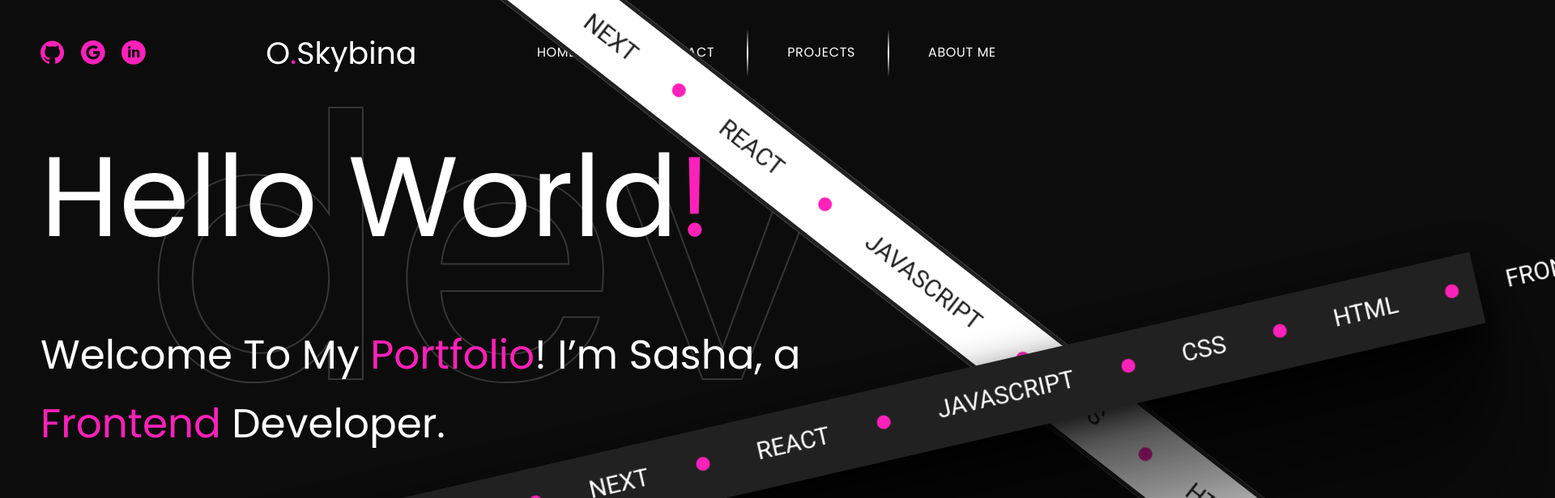
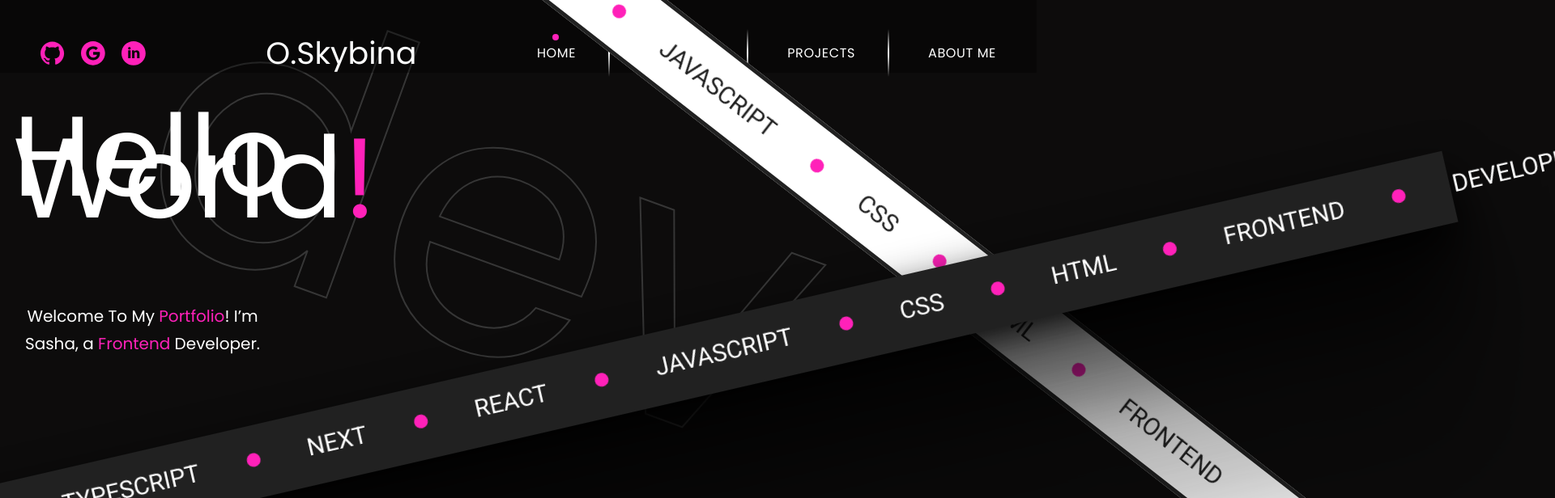
Before and after one commit to SashaSkybina11/MyPortfolio-, a Next.js app: page / in a window 1280 px wide. Shown: the top 616 px of the page at 81% size, 1920 px wide, since content can reach past the window. Built offline with nearby package versions, Linux system fonts and the light colour scheme.

Commit message:
Update components Header - Adaptive, solving the font problem

```diff
--- a/app/Page.module.css
+++ b/app/Page.module.css
@@ -1,21 +1,82 @@
 .main {
+  position: relative;
+  padding: 50px 16px;
+  margin: 0 auto;
+}
+
+.content {
+  max-width: 320px;
+  font-family: var(--font-family);
+  color: var(--white);
+  text-align: center;
+  user-select: none;
+  z-index: 2;
+
   position: relative;
 }
 
+.title {
+  font-weight: 400;
+  font-size: 60px;
+  margin-bottom: 70px;
+  font-family: var(--font-family);
+}
+
+.title span {
+  color: var(--rose);
+}
+
+.descr {
+  font-size: 20px;
+  line-height: 170%;
+}
+
+.descr span {
+  color: var(--rose);
+}
+
+.whiteLine,
+.grayLine {
+  display: none;
+}
+
+/* Content behind */
+
+.behind {
+  font-weight: 400;
+  font-size: 220px;
+  line-height: 170%;
+  text-transform: lowercase;
+
+  transform: translate(0%, 0%) rotate(20deg);
+
+  position: absolute;
+  top: 0;
+  left: 0;
+
+  color: transparent;
+  -webkit-text-stroke: 1px #363636;
+
+  user-select: none;
+  pointer-events: none;
+
+  z-index: 0;
+}
+
+@media only screen and (min-width: 768px) {
+  .page-container {
+    padding-inline: 50px;
+  }
+
+  .page-shell {
+    height: calc(100vh - 130px);
+    padding-block: 60px 120px;
+  }
+
   .content {
-  max-width: 980px;
     padding-top: 40px;
-  position: relative;
-
-  /* text-transform: capitalize; */
-  font-family: var(--font-family);
-  color: var(--white);
     line-height: 347%;
     line-height: 170%;
-
-  user-select: none;
-
-  z-index: 2;
   }
 
   .title {
@@ -24,23 +85,28 @@
     margin-bottom: 140px;
   }
 
-.title span {
-  color: var(--rose);
+  .behind {
+    font-size: 454px;
+    top: -205px;
+    left: 176px;
+
+    -webkit-text-stroke: 2px #363636;
+  }
 }
 
-.descr {
-  font-size: 50px;
-  line-height: 170%;
+@media only screen and (min-width: 1024px) {
+  .page-shell {
+    height: calc(100vh - 130px);
+    padding: 60px 120px;
+  }
 }
 
-.descr span {
-  color: var(--rose);
-}
-
+@media only screen and (min-width: 1024px) {
   /* Lines */
 
   .whiteLine,
   .grayLine {
+    display: block;
     user-select: none;
   }
 
@@ -179,28 +245,9 @@
   .grayLine:hover .track {
     animation-play-state: paused;
   }
-
-/* Content behind */
-
-.behind {
-  font-weight: 400;
-  font-size: 454px;
-  line-height: 170%;
-  text-transform: lowercase;
-
-  position: absolute;
-  top: -205px;
-  left: 176px;
-
-  color: transparent;
-  -webkit-text-stroke: 2px #363636;
-
-  user-select: none;
-
-  z-index: 0;
 }
 
-/* loading */
+/* #region  LOADING  */
 
 .loading {
   color: var(--rose);
@@ -250,7 +297,9 @@
   }
 }
 
-/* notFound */
+/* #endregion */
+
+/* #region NOTFOUND */
 
 .notFound {
   min-height: 100vh;
@@ -299,3 +348,5 @@
     transform: translateY(0);
   }
 }
+
+/* #endregion */
--- a/app/globals.css
+++ b/app/globals.css
@@ -1,4 +1,8 @@
 @import "tailwindcss";
+
+.hide {
+  display: none;
+}
 
 :root {
   --grey: #212121;
@@ -25,6 +29,16 @@ textarea {
   font: inherit;
 }
 
+h1,
+h2,
+h3,
+h4,
+h5,
+h6,
+p {
+  margin: 0;
+}
+
 html {
   height: 100%;
   margin: 0;
@@ -36,25 +50,26 @@ body {
   margin: 0;
   background: var(--background);
   color: var(--white);
-  font-family: var(--font-family), sans-serif;
+  font-family: var(--font-family);
   overflow: hidden;
 
   opacity: 0;
   animation: fadeIn 4s ease forwards;
 }
 
-.page-shell {
-  height: calc(100vh - 130px);
-  padding-block: 60px 120px;
-  /* overflow: hidden; */
-}
+/* .page-shell {
+  /* меняй везде єто */
+/* height: calc(100vh - 130px);
+  padding: 60px 120px; */
+/* overflow: hidden;
+} */
 
-.page-container {
+/* .page-container {
   width: 100%;
   margin: 0;
   padding-inline: 50px;
   scroll-snap-type: x mandatory;
-}
+} */
 
 @keyframes fadeIn {
   from {
--- a/app/page.tsx
+++ b/app/page.tsx
@@ -3,7 +3,7 @@ import { skills } from "@/types/skills";
 
 const Page = () => {
   return (
-    <main className={`page-shell page-container ${css.main}`}>
+    <main className={css.main}>
       <div className={css.content}>
         <h1 className={css.title}>
           Hello World<span>!</span>
--- a/components/Header/Header.module.css
+++ b/components/Header/Header.module.css
@@ -1,18 +1,103 @@
 .header {
+  height: 80px;
   width: 100%;
-  height: 130px;
-  padding: 35px 50px;
-  gap: 20px;
-
-  display: flex;
-  flex-direction: row;
-  justify-content: space-between;
-  align-items: center;
 
   position: relative;
   z-index: 5;
-  /* background: var(--background); */
-  background-color: transparent;
+
+  /* background-color: transparent; */
+  border-bottom: 2px solid rgba(255, 0, 157, 0.292);
+  background: rgba(0, 0, 0, 0.35);
+}
+
+.containerHeader {
+  max-width: 375px;
+  margin: 0 auto;
+  padding: 20px 20px;
+
+  display: flex;
+  justify-content: space-between;
+  align-items: center;
+}
+
+/* social links */
+
+.social {
+  display: none;
+}
+
+/* Logo */
+
+.logo {
+  display: block;
+}
+
+.logoDescr span {
+  font-family: var(--font-family);
+  font-weight: 400;
+  font-size: 28px;
+
+  color: var(--white);
+}
+
+.logoDescr span {
+  display: inline-block;
+  animation: logoWave 3s ease-in-out infinite;
+}
+
+.logoDescr span:nth-child(1) {
+  animation-delay: 0s;
+}
+.logoDescr span:nth-child(2) {
+  animation-delay: 0.15s;
+}
+.logoDescr span:nth-child(3) {
+  animation-delay: 0.3s;
+}
+.logoDescr span:nth-child(4) {
+  animation-delay: 0.45s;
+}
+.logoDescr span:nth-child(5) {
+  animation-delay: 0.6s;
+}
+.logoDescr span:nth-child(6) {
+  animation-delay: 0.75s;
+}
+.logoDescr span:nth-child(7) {
+  animation-delay: 0.9s;
+}
+.logoDescr span:nth-child(8) {
+  animation-delay: 1.05s;
+}
+.logoDescr span:nth-child(9) {
+  animation-delay: 1.2s;
+}
+
+@keyframes logoWave {
+  0%,
+  100% {
+    color: var(--white);
+  }
+  50% {
+    color: var(--rose);
+  }
+}
+
+/* Navigation */
+
+.navWrap {
+  display: none;
+}
+
+@media only screen and (min-width: 768px) {
+  .header {
+    height: 90px;
+    border-bottom: none;
+  }
+  .containerHeader {
+    max-width: 768px;
+    margin: 0 auto;
+    padding: 18px 26px;
   }
 
   /* social links */
@@ -25,9 +110,6 @@
     align-items: center;
   }
 
-.socialLink {
-}
-
   .icon {
     fill: var(--rose);
     transition:
@@ -36,9 +118,7 @@
   }
 
   .icon:hover {
-  /* fill: rgb(255, 192, 74); */
     fill: rgb(223, 25, 114);
-
     transform: scale(1.3);
   }
 
@@ -46,8 +126,9 @@
     fill: rgb(255, 192, 74);
   }
 
-/* Logo */
-
+  .logo {
+    display: block;
+  }
   .logoDescr span {
     font-family: var(--font-family);
     font-weight: 400;
@@ -57,7 +138,9 @@
     color: var(--white);
 
     display: inline-block;
-  transition: all 0.25s cubic-bezier(0.25, 1, 0.5, 1);
+    transition:
+      transform 0.25s cubic-bezier(0.25, 1, 0.5, 1),
+      color 0.25s ease;
   }
 
   .logoDescr span:not(.dot):hover {
@@ -68,18 +151,40 @@
   .logoDescr span.dot {
     color: var(--rose);
   }
+}
+
+@media only screen and (min-width: 1024px) {
+  .containerHeader {
+    max-width: 1024px;
+
+    margin: 0 auto;
+    padding: 36px 50px;
+  }
+
+  .logoDescr span {
+    animation: none;
+  }
+  .mobileMenuBtn {
+    display: none;
+  }
+
+  /* Logo */
+
+  .logoDescr span:hover {
+    transform: none;
+  }
 
   /* Navigation */
 
   .navWrap {
+    display: block;
     position: relative;
-  /* padding-top: 18px; */
   }
 
   .nav {
     display: flex;
+    gap: 20px;
 
-  gap: 40px;
     justify-content: center;
     align-items: center;
   }
@@ -88,13 +193,15 @@
     display: flex;
     align-items: center;
     justify-content: center;
-  gap: 48px;
+
+    gap: 28px;
   }
 
   .item:not(:first-child)::before {
     content: "";
     width: 2px;
-  height: 59px;
+    height: 49px;
+
     background: linear-gradient(
       to bottom,
       rgba(255, 255, 255, 0),
@@ -173,3 +280,23 @@
       opacity 0.2s ease,
       transform 0.2s ease;
   }
+}
+
+@media only screen and (min-width: 1280px) {
+  .containerHeader {
+    max-width: 1280px;
+    margin: 0 auto;
+  }
+
+  .nav {
+    gap: 40px;
+  }
+
+  .item {
+    gap: 48px;
+  }
+
+  .item:not(:first-child)::before {
+    height: 59px;
+  }
+}
--- a/components/Header/Header.tsx
+++ b/components/Header/Header.tsx
@@ -3,13 +3,7 @@
 import Link from "next/link";
 import css from "./Header.module.css";
 import { usePathname } from "next/navigation";
-// import {
-//   useEffect,
-//   useEffectEvent,
-//   useLayoutEffect,
-//   useRef,
-//   useState,
-// } from "react";
+import { RiMenu4Line } from "react-icons/ri";
 
 const navItems = [
   { href: "/", label: "home" },
@@ -20,44 +14,9 @@ const navItems = [
 
 const Header = () => {
   const pathname = usePathname();
-  // const navRef = useRef<HTMLUListElement | null>(null);
-  // const linkRefs = useRef<Record<string, HTMLAnchorElement | null>>({});
-  // const [indicatorX, setIndicatorX] = useState(0);
-  // const [indicatorVisible, setIndicatorVisible] = useState(false);
-
-  // const updateIndicator = useEffectEvent(() => {
-  //   const nav = navRef.current;
-  //   const activeLink = linkRefs.current[pathname] ?? linkRefs.current["/"];
-
-  //   if (!nav || !activeLink) {
-  //     setIndicatorVisible(false);
-  //     return;
-  //   }
-
-  //   const navRect = nav.getBoundingClientRect();
-  //   const activeRect = activeLink.getBoundingClientRect();
-  //   const nextX = activeRect.left - navRect.left + activeRect.width / 2 - 4;
-
-  //   setIndicatorX(nextX);
-  //   setIndicatorVisible(true);
-  // });
-
-  // useLayoutEffect(() => {
-  //   updateIndicator();
-  // }, [pathname]);
-
-  // useEffect(() => {
-  //   updateIndicator();
-
-  //   window.addEventListener("resize", updateIndicator);
-
-  //   return () => {
-  //     window.removeEventListener("resize", updateIndicator);
-  //   };
-  // }, []);
-
   return (
     <header className={css.header}>
+      <div className={css.containerHeader}>
         <ul className={css.social}>
           <li className={css.socialLink}>
             <a
@@ -66,14 +25,24 @@ const Header = () => {
               rel="noopener noreferrer"
               aria-label="GitHub profile"
             >
-            <svg className={css.icon} width="30" height="30" aria-hidden="true">
+              <svg
+                className={css.icon}
+                width="30"
+                height="30"
+                aria-hidden="true"
+              >
                 <use href="/icons/symbol-defs.svg#icon-github" />
               </svg>
             </a>
           </li>
           <li className={css.socialLink}>
             <a href="mailto:sashaskibina16@gmail.com" aria-label="Send email">
-            <svg className={css.icon} width="30" height="30" aria-hidden="true">
+              <svg
+                className={css.icon}
+                width="30"
+                height="30"
+                aria-hidden="true"
+              >
                 <use href="/icons/symbol-defs.svg#icon-email" />
               </svg>
             </a>
@@ -85,7 +54,12 @@ const Header = () => {
               rel="noopener noreferrer"
               aria-label="LinkedIn profile"
             >
-            <svg className={css.icon} width="30" height="30" aria-hidden="true">
+              <svg
+                className={css.icon}
+                width="30"
+                height="30"
+                aria-hidden="true"
+              >
                 <use href="/icons/symbol-defs.svg#icon-linkedin" />
               </svg>
             </a>
@@ -104,33 +78,9 @@ const Header = () => {
             <span>a</span>
           </p>
         </Link>
-      {/* <nav className={css.navWrap}>
-        <span
-          className={css.dotActive}
-          aria-hidden="true"
-          style={{
-            opacity: indicatorVisible ? 1 : 0,
-            transform: `translateX(${indicatorX}px)`,
-          }}
-        />
-        <ul ref={navRef} className={css.nav}>
-          {navItems.map((item) => (
-            <li key={item.href} className={css.item}>
-              <Link
-                ref={(node) => {
-                  linkRefs.current[item.href] = node;
-                }}
-                className={`${css.itemLink} ${
-                  pathname === item.href ? css.itemLinkActive : ""
-                }`}
-                href={item.href}
-              >
-                {item.label}
-              </Link>
-            </li>
-          ))}
-        </ul>
-      </nav> */}
+        <button type="button" className={css.mobileMenuBtn}>
+          <RiMenu4Line size={36} />
+        </button>
         <nav className={css.navWrap}>
           <ul className={css.nav}>
             {navItems.map((item) => {
@@ -159,6 +109,7 @@ const Header = () => {
             })}
           </ul>
         </nav>
+      </div>
     </header>
   );
 };
--- a/package.json
+++ b/package.json
@@ -12,7 +12,8 @@
     "keen-slider": "^6.8.6",
     "next": "16.2.3",
     "react": "19.2.4",
-    "react-dom": "19.2.4"
+    "react-dom": "19.2.4",
+    "react-icons": "^5.6.0"
   },
   "devDependencies": {
     "@tailwindcss/postcss": "^4",
```
Also changed, not shown: app/layout.tsx (+4 -4 lines), 1 other file (tests, documents, lock files or other folders). Lines whose indentation alone changed are shown as unchanged.
